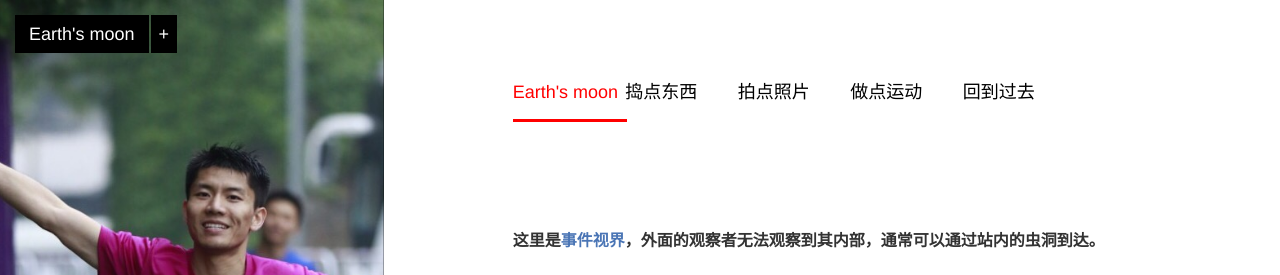
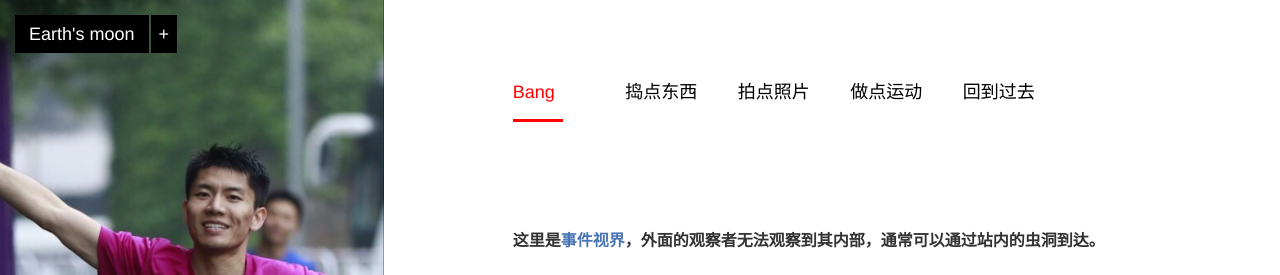
Before and after one commit to liecn/cnli.info, a Jekyll site: the page built from blog/index.md, in a window 1280 px wide. Shown: the top 275 px of the page. Built offline with Jekyll 4.4.1, drawn with Linux system fonts in a browser that asks for light colours; nearby versions of some CDN libraries; comment, search, counter and statistics services are not loaded.

Commit message:
latex final version

```diff
--- a/_includes/top-nav.html
+++ b/_includes/top-nav.html
@@ -11,8 +11,8 @@
         <div class="collapse navbar-collapse" id="myNavbar">
             <ul class="nav navbar-nav navbar-right">
                 <li><a href="#toc-modal" data-toggle="modal" onclick="tocGenerator('#toc-container')"><i class="fa fa-list-ul fa-lg"></i> 目录</a></li>
-                <li><a href="{{ site.author.mastodon }}" target="_blank" title="DY-Talk"><i class="fab fa-mastodon fa-lg"></i> DY-TK</a></li>
-                <li><a href="{{ site.author.instagram }}" target="_blank" title="My Instagram"><i class="fab fa-instagram fa-lg"></i> INS</a></li>
+                <!-- <li><a href="{{ site.author.mastodon }}" target="_blank" title="DY-Talk"><i class="fab fa-mastodon fa-lg"></i> DY-TK</a></li> -->
+                <!-- <li><a href="{{ site.author.instagram }}" target="_blank" title="My Instagram"><i class="fab fa-instagram fa-lg"></i> INS</a></li> -->
                 <li><a href="/about/" title="关于我"><i class="fa fa-user fa-lg"></i> 关于</a></li>
                 <li><a href="/archive/" title="时间线"><i class="fa fa-archive fa-lg"></i> 归档</a></li>
                 <li><a href="/tags/" title="标签云"><i class="fa fa-tags fa-lg"></i> 标签</a></li>
--- a/blog/index.md
+++ b/blog/index.md
@@ -6,7 +6,7 @@
 <div class="index-content col5">
     <div class="section">
         <ul class="artical-cate">
-            <li class="on"><a href="/event-horizon"><span>Earth's moon</span></a></li>
+            <li class="on"><a href="/event-horizon"><span>Bang</span></a></li>
             <li><a href="/gadgets"><span>捣点东西</span></a></li>
             <li><a href="/photographs"><span>拍点照片</span></a></li>
             <li><a href="/sports"><span>做点运动</span></a></li>
```
Also changed, not shown: 1 other file.
